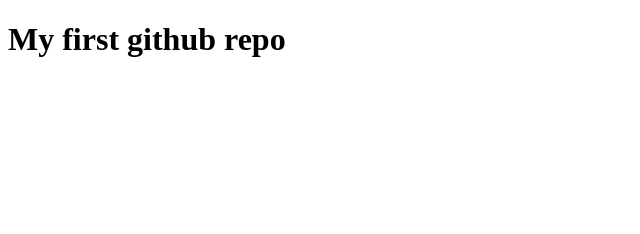
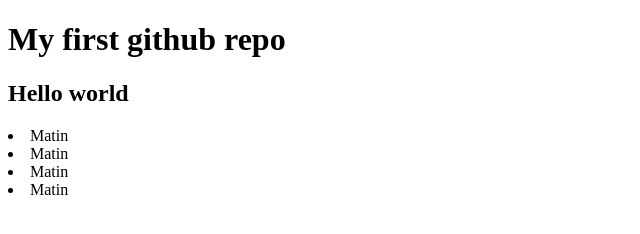
Before and after one commit to sadik8072/my-first-repo, a plain HTML site: page index.html in a window 1280 px wide. Shown: the whole page, without its empty margins (0-640 px from the left). Drawn offline with Linux system fonts and the light colour scheme.

Commit message:
matin added

```diff
--- a/index.html
+++ b/index.html
@@ -7,5 +7,10 @@
 </head>
 <body>
     <h1>My first github repo</h1>
+    <h2>Hello world</h2>
+    <li>Matin</li>
+    <li>Matin</li>
+    <li>Matin</li>
+    <li>Matin</li>
 </body>
 </html>
```
